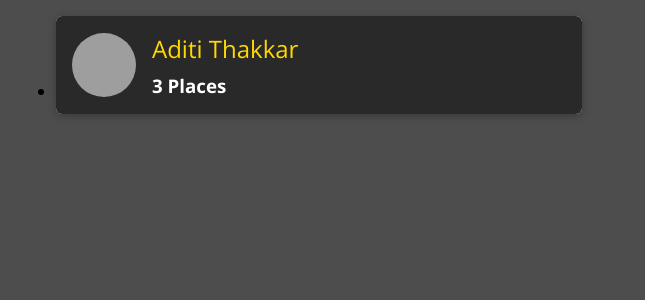
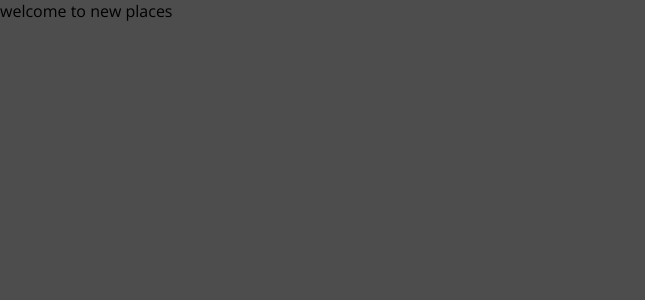
Before and after one commit to aditimirani/mern-stack-app, a React (Create React App) app: page /places/new in a window 1280 px wide. Before the commit this address led to /. Shown: the top 300 px of the page, without its empty margins (0-645 px from the left). Built offline with nearby package versions, Linux system fonts and the light colour scheme; grey boxes are pictures that could not be loaded.

Commit message:
feat: wrapped route around the switch

```diff
--- a/src/App.js
+++ b/src/App.js
@@ -1,18 +1,22 @@
 import React from 'react';
-import {BrowserRouter  as Router, Route, Redirect} from 'react-router-dom';
+import {BrowserRouter  as Router, Route, Redirect, Switch} from 'react-router-dom';
 import Users from './users/pages/User'
-import NewUser from './places/pages/NewPlace'
+import NewPlace from './places/pages/NewPlace'
 
 function App() {
-  return <Router>
+  return (
+    <Router>
+       <Switch>
         <Route path="/" exact >
           <Users/>
         </Route>
-      <Route path="/places/new">
-        <NewUser/>
+        <Route path="/places/new" exact>
+          <NewPlace/>
         </Route>
         <Redirect to="/" />
+        </Switch>
       </Router>
+    )
 }
 
 export default App;
```
Lines whose indentation alone changed are shown as unchanged.
